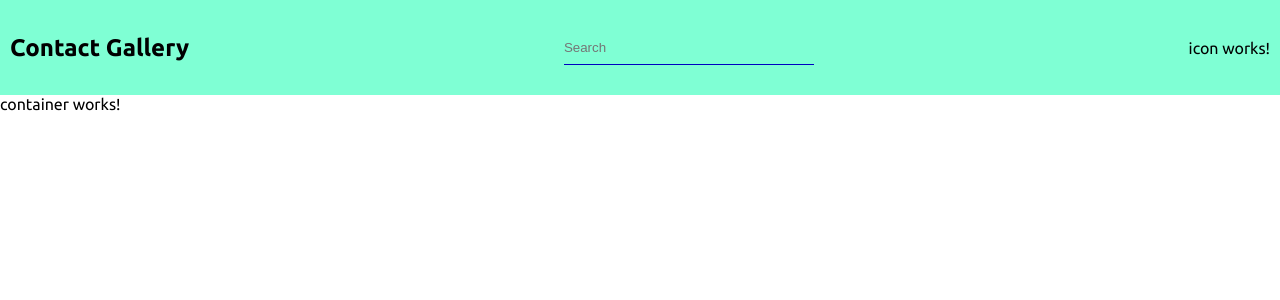
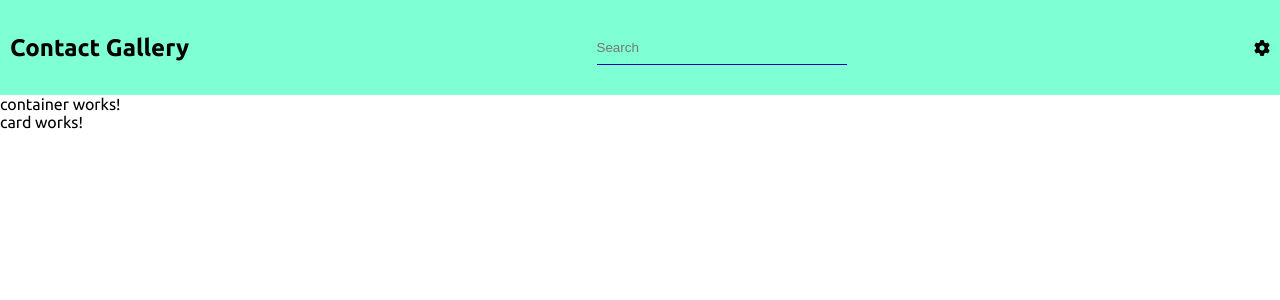
Before and after one commit to rishabhgist/contact-gallery, an Angular app in the folder p1-build-component-hierarchy/contact-gallery/: page / in a window 1280 px wide. Shown: the top 300 px of the page. Built offline with nearby package versions, Linux system fonts and the light colour scheme.

Commit message:
p1 completed

```diff
--- a/p1-build-component-hierarchy/contact-gallery/src/app/container/container.component.html
+++ b/p1-build-component-hierarchy/contact-gallery/src/app/container/container.component.html
@@ -1 +1,2 @@
 <p>container works!</p>
+<app-card></app-card>
--- a/p1-build-component-hierarchy/contact-gallery/src/app/icon/icon.component.html
+++ b/p1-build-component-hierarchy/contact-gallery/src/app/icon/icon.component.html
@@ -1 +1 @@
-<p>icon works!</p>
+<i class="fa-solid fa-gear"></i>
--- a/p1-build-component-hierarchy/contact-gallery/src/index.html
+++ b/p1-build-component-hierarchy/contact-gallery/src/index.html
@@ -2,10 +2,11 @@
 <html lang="en">
 <head>
   <meta charset="utf-8">
-  <title>ContactGallery</title>
+  <title>Contact Gallery</title>
   <base href="/">
   <meta name="viewport" content="width=device-width, initial-scale=1">
   <link rel="icon" type="image/x-icon" href="favicon.ico">
+  <link rel="stylesheet" href="https://cdnjs.cloudflare.com/ajax/libs/font-awesome/6.2.0/css/all.min.css">
 </head>
 <body>
   <app-root></app-root>
```
